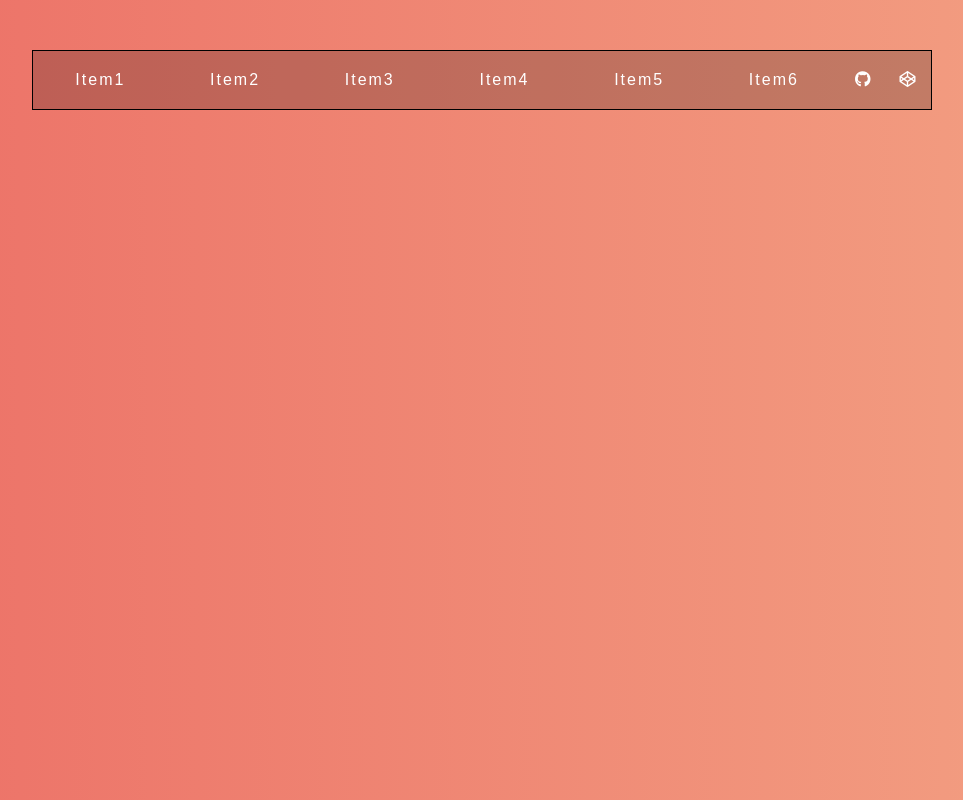
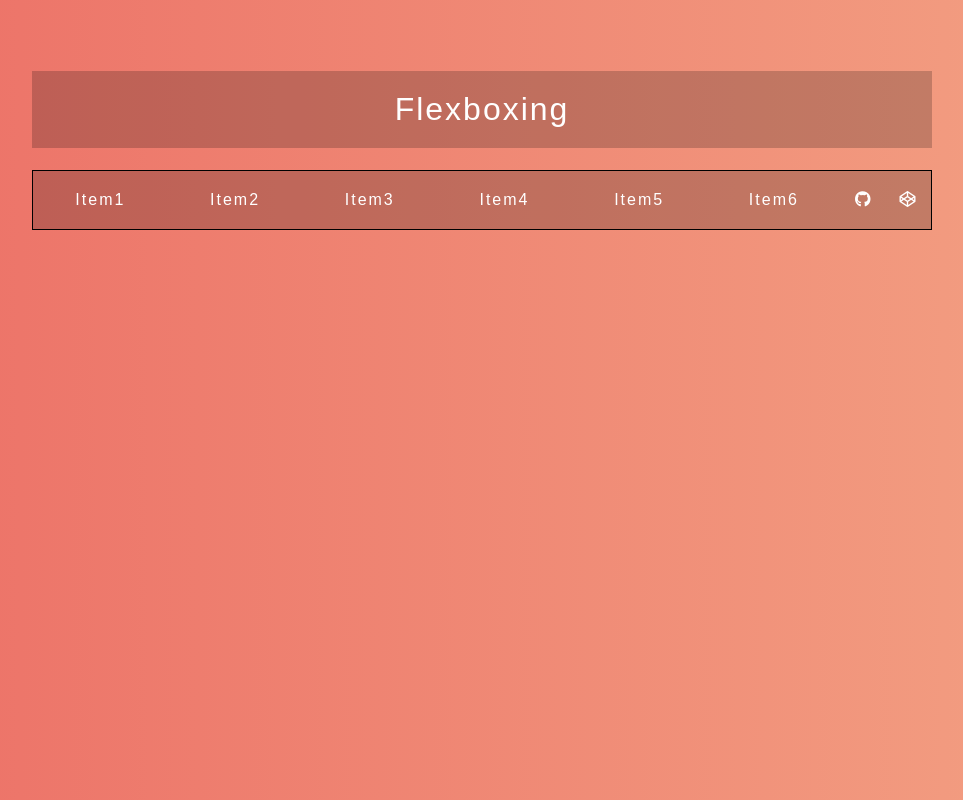
Before and after one commit to Albertico88/flexbox, a website: page Main/index.html in a window 1280 px wide. Shown: the whole page, without its empty margins (158-1121 px from the left). Drawn offline with Linux system fonts and the light colour scheme.

Commit message:
WIP 🛠

```diff
--- a/Main/index.html
+++ b/Main/index.html
@@ -10,6 +10,11 @@
 
 <body>
   <div class="wrapper">
+    <header class="top">
+      <h1><a href="#">Flexboxing</a></h1>
+    </header>
+
+<!-- Navigation Bar -->
     <nav class="flex-nav">
       <ul>
       <li><a href="#">Item1</a></li>
@@ -30,6 +35,9 @@
         </li>
       </ul>
     </nav>
+
+
+
   </div>
 
 
--- a/Main/style.css
+++ b/Main/style.css
@@ -64,6 +64,7 @@ a:hover {
 
   .flex-nav li {
     flex: 1 1 50%;
+    /*flex <grow><shrink><basis>*/
   }
 
   .flex-nav .social {
```
Also changed, not shown: build/style.css.
